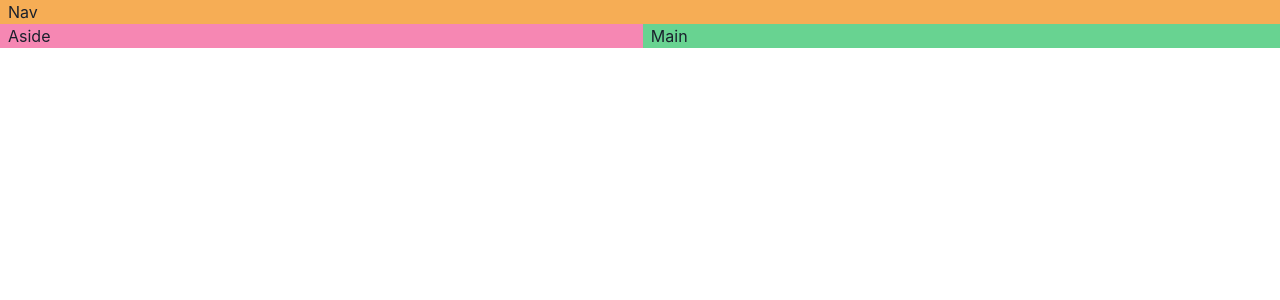
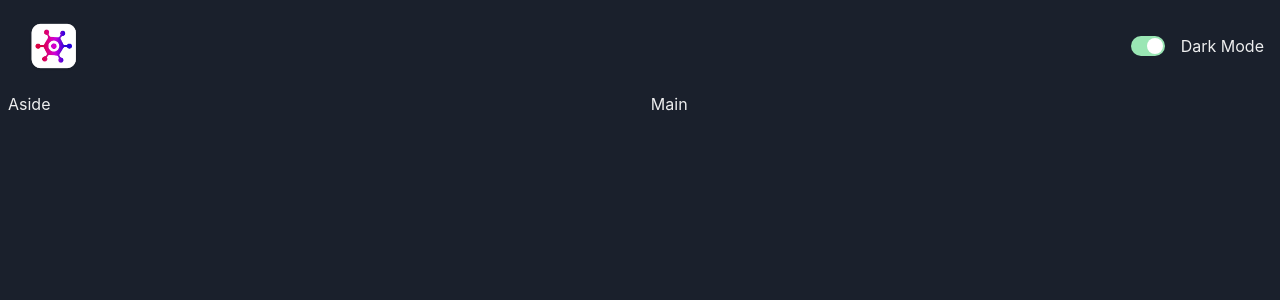
Before and after one commit to andreahauberg/rawg-demo, a React (Vite) app in the folder frontend/: page / in a window 1280 px wide. Shown: the top 300 px of the page. Built offline with nearby package versions, Linux system fonts and the light colour scheme.

Commit message:
color theme

```diff
--- a/frontend/src/App.tsx
+++ b/frontend/src/App.tsx
@@ -1,5 +1,7 @@
+import { Nav } from "./components/Nav";
 import "./css/App.css";
 import { Grid, GridItem, Show } from "@chakra-ui/react";
+
 
 
 function App() {
@@ -16,15 +18,15 @@ function App() {
           }
         }
       >
-        <GridItem pl="2" bg="orange.300" area={"nav"}>
-          Nav
+        <GridItem pl="2"  area={"nav"}>
+          <Nav/>
         </GridItem>
         <Show above="lg">
-          <GridItem pl="2" bg="pink.300" area={"aside"}>
+          <GridItem pl="2"  area={"aside"}>
             Aside
           </GridItem>
         </Show>
-        <GridItem pl="2" bg="green.300" area={"main"}>
+        <GridItem pl="2" area={"main"}>
           Main
         </GridItem>
       </Grid>
--- /dev/null
+++ b/frontend/src/components/ColorModeSwitch.tsx
@@ -0,0 +1,19 @@
+import { HStack, Switch, useColorMode, Text } from "@chakra-ui/react";
+
+
+export const ColorModeSwitch = () => {
+
+    const {colorMode, toggleColorMode} = useColorMode()
+
+  return (
+    <HStack>
+      <Switch
+        colorScheme="green"
+        isChecked={colorMode === "dark"}
+        onChange={toggleColorMode}>
+        {" "}
+      </Switch>
+      <Text>Dark Mode</Text>
+    </HStack>
+  );
+}
--- /dev/null
+++ b/frontend/src/components/Nav.tsx
@@ -0,0 +1,12 @@
+import { HStack, Image} from "@chakra-ui/react"
+import {ColorModeSwitch} from "./ColorModeSwitch"
+import logo from "../assets/logo.webp"
+
+export const Nav = () => {
+  return (
+    <HStack justifyContent={"space-between"} padding={4}>
+        <Image src={logo} boxSize="60px"/>
+        <ColorModeSwitch />
+    </HStack>
+  )
+}
--- a/frontend/src/main.tsx
+++ b/frontend/src/main.tsx
@@ -2,12 +2,14 @@ import { StrictMode } from 'react'
 import { createRoot } from 'react-dom/client'
 import './css/index.css'
 import App from './App.tsx'
-import { ChakraProvider } from "@chakra-ui/react";
+import { ChakraProvider, ColorModeScript } from "@chakra-ui/react";
+import theme from './theme.ts'
 
-createRoot(document.getElementById('root')!).render(
+createRoot(document.getElementById("root")!).render(
   <StrictMode>
-    <ChakraProvider>
+    <ChakraProvider theme={theme}>
+      <ColorModeScript initialColorMode={theme.config.initialColorMode} />
       <App />
     </ChakraProvider>
-  </StrictMode>,
-)
+  </StrictMode>
+);
--- /dev/null
+++ b/frontend/src/theme.ts
@@ -0,0 +1,15 @@
+// theme.ts
+
+// 1. import `extendTheme` function
+import { extendTheme, type ThemeConfig } from "@chakra-ui/react";
+
+// 2. Add your color mode config
+const config: ThemeConfig = {
+  initialColorMode: "dark",
+  useSystemColorMode: false,
+};
+
+// 3. extend the theme
+const theme = extendTheme({ config });
+
+export default theme;
```
Also changed, not shown: frontend/src/assets/logo.webp (added).
